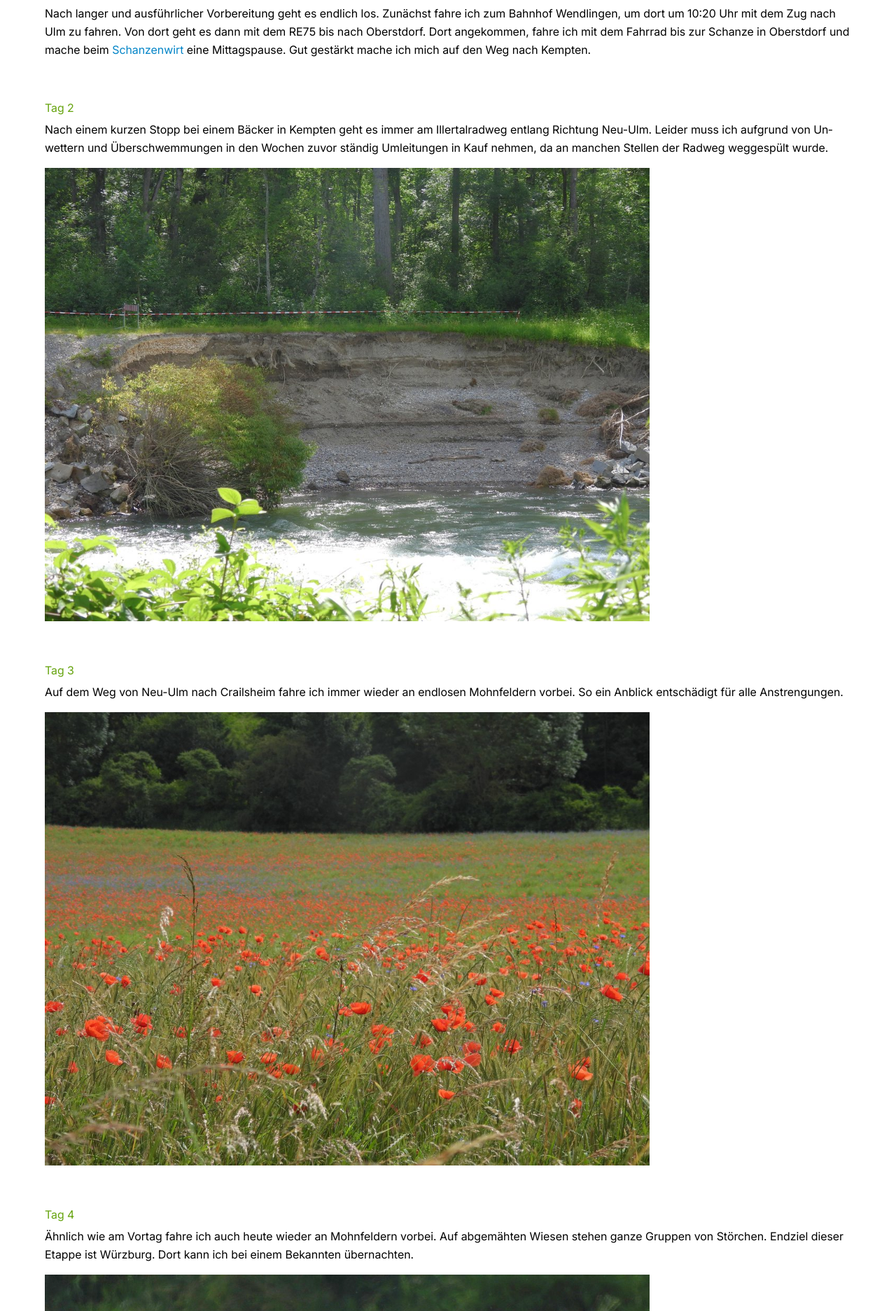
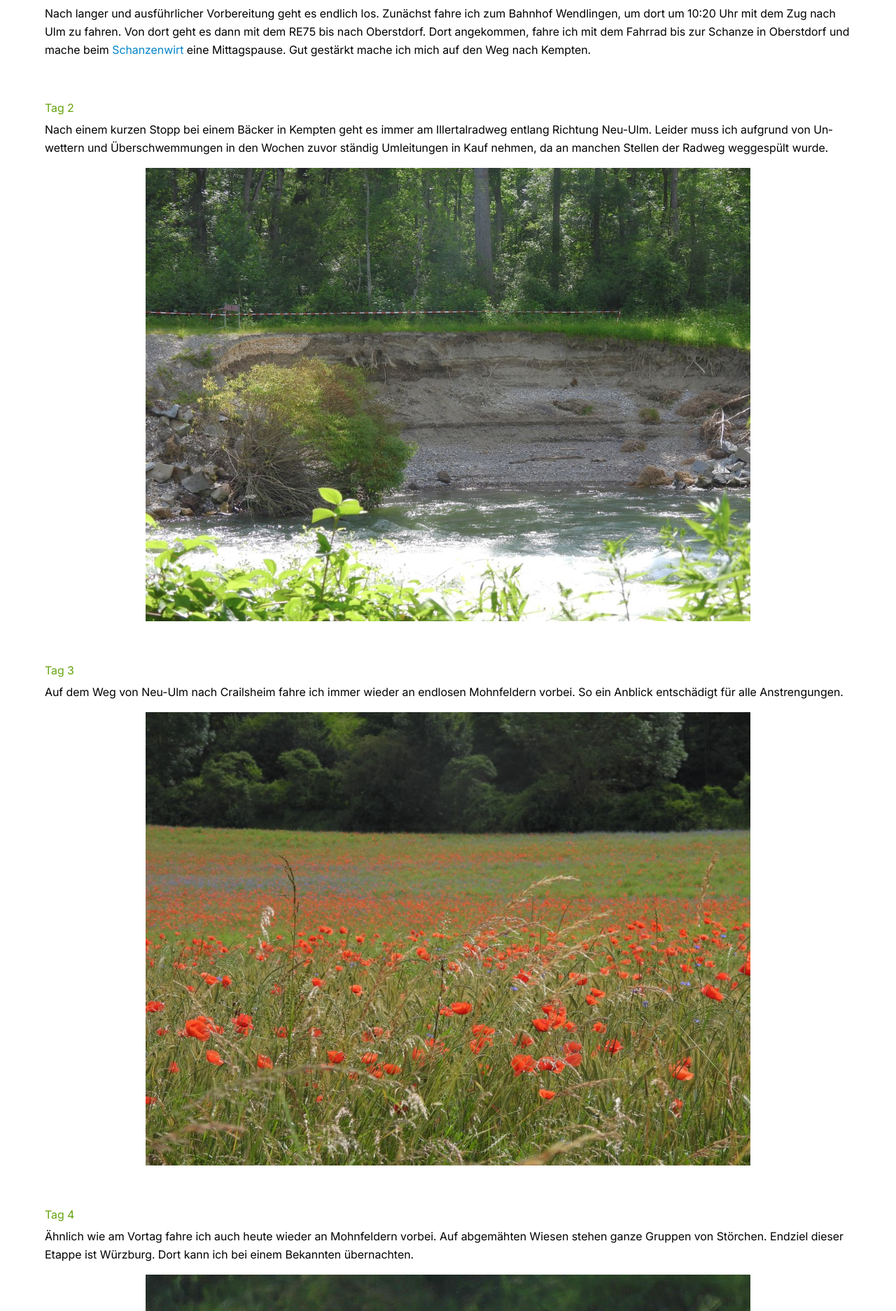
Before and after one commit to FrankWuensch/bike-blog-fw, a Jekyll site: the page built from 2024.md, in a window 1280 px wide. Shown: the part 1953-3827 px from the top of the page at 70% size. Built offline with Jekyll 4.4.1, drawn with Linux system fonts in a browser that asks for light colours.

Commit message:
start responsive design

```diff
--- a/2024.md
+++ b/2024.md
@@ -109,7 +109,7 @@
 Leider muss ich aufgrund von Unwettern und Überschwemmungen in den Wochen zuvor ständig Umleitungen in Kauf nehmen, da an manchen Stellen der Radweg
 weggespült wurde.
 
-<img src="{{site.baseurl}}src/images/abgebrochener_radweg.JPG" alt="Umleitung wegen Radwegschäden" loading="lazy" class="w-[75%]">
+<img src="{{site.baseurl}}src/images/abgebrochener_radweg.JPG" alt="Umleitung wegen Radwegschäden" loading="lazy" class="w-full xl:mx-auto xl:w-[75%]">
 
 <br />
 
@@ -117,7 +117,7 @@
 
 Auf dem Weg von Neu-Ulm nach Crailsheim fahre ich immer wieder an endlosen Mohnfeldern vorbei. So ein Anblick entschädigt für alle Anstrengungen.
 
-<img src="{{site.baseurl}}src/images/mohn.JPG" alt="Mohnfeld" loading="lazy" class="w-[75%]">
+<img src="{{site.baseurl}}src/images/mohn.JPG" alt="Mohnfeld" loading="lazy" class="w-full xl:mx-auto xl:w-[75%]">
 
 <br />
 
@@ -126,4 +126,4 @@
 Ähnlich wie am Vortag fahre ich auch heute wieder an Mohnfeldern vorbei. Auf abgemähten Wiesen stehen ganze Gruppen von Störchen.
 Endziel dieser Etappe ist Würzburg. Dort kann ich bei einem Bekannten übernachten.
 
-<img src="{{site.baseurl}}src/images/gleichschritt.JPG" alt="Störche im Gleichschritt" loading="lazy" class="w-[75%]">
+<img src="{{site.baseurl}}src/images/gleichschritt.JPG" alt="Störche im Gleichschritt" loading="lazy" class="w-full xl:mx-auto xl:w-[75%]">
--- a/_includes/header.html
+++ b/_includes/header.html
@@ -1,7 +1,34 @@
-<nav class="h-full w-full bg-lime-200">
+<nav class="relative h-full w-full bg-lime-200">
   <span class="mx-auto flex h-full max-w-6xl flex-row items-center gap-x-12">
     <img src="{{site.baseurl}}src/fahrrad_symbol.png" class="h-full" />
-    <span class="flex w-full items-center justify-between">
+    <!-- for mobile screens < 1280px -->
+    <h1 class="flex items-center justify-center xl:hidden">{{site.title}}</h1>
+    <div
+      class="absolute right-0 top-0 flex h-full w-20 items-center justify-center bg-white/50 hover:cursor-pointer xl:hidden"
+      id="menu"
+    >
+      <img
+        src="{{site.baseurl}}src/icons/menu.svg"
+        alt="menu-icon"
+        class="w-[75%]"
+      />
+      <div
+        class="fixed right-0 top-0 z-10 mt-20 hidden w-[75%] divide-y divide-lime-200 rounded-bl-xl bg-lime-50 shadow-md"
+        id="menu-content"
+      >
+        <span class="flex w-full flex-col">
+          {%for link in site.nav_links%}
+          <a
+            href="{%if link.href%}{{link.href}}{%endif%}"
+            class="w-full p-4 text-end text-xl text-lime-600 hover:bg-lime-100 hover:text-lime-800 hover:shadow-inner"
+            >{{link.name}}
+          </a>
+          {%endfor%}
+        </span>
+      </div>
+    </div>
+    <!-- for screens >= 1280px (xl) -->
+    <span class="flex w-full items-center justify-between max-xl:hidden">
       <h1>{{site.title}}</h1>
       <ul class="flex flex-row gap-x-8">
         {%for link in site.nav_links%}
--- a/_layouts/default.html
+++ b/_layouts/default.html
@@ -11,13 +11,30 @@
 
   <body class="base-font flex h-full w-full flex-col overflow-hidden">
     {%if page.header%}
-    <header class="flex-0 fixed left-0 top-0 h-48 w-full">
+    <header class="flex-0 fixed left-0 top-0 z-10 h-20 w-full xl:h-48">
       {% include header.html %}
     </header>
     {%endif%}
-    <!-- check responsive styling upon 1280px (--tw-xl) breakpoint -->
-    <main class="mt-48 h-full w-full flex-1 overflow-y-auto pb-24 pt-12">
+    <!-- check responsive styling upon 1280px (xl) breakpoint -->
+    <main
+      class="mt-20 h-full w-full flex-1 overflow-y-auto px-8 pb-12 pt-8 xl:mt-48 xl:px-0 xl:pb-24 xl:pt-12"
+      id="main-container"
+    >
       <div class="relative mx-auto max-w-6xl">{{content}}</div>
     </main>
+
+    <script>
+      document.addEventListener("DOMContentLoaded", () => {
+        const menu = document.querySelector("#menu");
+        const menuContent = document.querySelector("#menu-content");
+        const mainContainer = document.querySelector("#main-container");
+        if (menu) {
+          menu.addEventListener("click", (e) => {
+            menuContent.classList.toggle("hidden");
+            mainContainer.classList.toggle("blur-sm");
+          });
+        }
+      });
+    </script>
   </body>
 </html>
--- a/dist/output.css
+++ b/dist/output.css
@@ -657,6 +657,10 @@
   left: 0px;
 }
 
+.right-0 {
+  right: 0px;
+}
+
 .top-0 {
   top: 0px;
 }
@@ -667,6 +671,10 @@
 
 .isolation-auto {
   isolation: auto;
+}
+
+.z-10 {
+  z-index: 10;
 }
 
 .float-start {
@@ -722,8 +730,8 @@
   margin-top: 0.5rem;
 }
 
-.mt-48 {
-  margin-top: 12rem;
+.mt-20 {
+  margin-top: 5rem;
 }
 
 .box-border {
@@ -825,8 +833,8 @@
   display: none;
 }
 
-.h-48 {
-  height: 12rem;
+.h-20 {
+  height: 5rem;
 }
 
 .h-\[50\%\] {
@@ -835,6 +843,10 @@
 
 .h-full {
   height: 100%;
+}
+
+.w-20 {
+  width: 5rem;
 }
 
 .w-\[75\%\] {
@@ -1447,6 +1459,11 @@
   border-style: none;
 }
 
+.divide-lime-200 > :not([hidden]) ~ :not([hidden]) {
+  --tw-divide-opacity: 1;
+  border-color: rgb(217 249 157 / var(--tw-divide-opacity));
+}
+
 .place-self-auto {
   place-self: auto;
 }
@@ -1743,6 +1760,10 @@
   border-bottom-left-radius: 0.25rem;
 }
 
+.rounded-bl-xl {
+  border-bottom-left-radius: 0.75rem;
+}
+
 .rounded-br {
   border-bottom-right-radius: 0.25rem;
 }
@@ -1843,6 +1864,15 @@
   background-color: rgb(217 249 157 / var(--tw-bg-opacity));
 }
 
+.bg-lime-50 {
+  --tw-bg-opacity: 1;
+  background-color: rgb(247 254 231 / var(--tw-bg-opacity));
+}
+
+.bg-white\/50 {
+  background-color: rgb(255 255 255 / 0.5);
+}
+
 .decoration-slice {
   -webkit-box-decoration-break: slice;
           box-decoration-break: slice;
@@ -1953,21 +1983,38 @@
      object-fit: scale-down;
 }
 
+.p-4 {
+  padding: 1rem;
+}
+
+.px-8 {
+  padding-left: 2rem;
+  padding-right: 2rem;
+}
+
 .py-4 {
   padding-top: 1rem;
   padding-bottom: 1rem;
 }
 
-.pb-24 {
-  padding-bottom: 6rem;
+.pb-12 {
+  padding-bottom: 3rem;
 }
 
 .pl-4 {
   padding-left: 1rem;
 }
 
-.pt-12 {
-  padding-top: 3rem;
+.pl-8 {
+  padding-left: 2rem;
+}
+
+.pl-\[17\.5px\] {
+  padding-left: 17.5px;
+}
+
+.pr-8 {
+  padding-right: 2rem;
 }
 
 .pt-8 {
@@ -2028,6 +2075,16 @@
 
 .align-super {
   vertical-align: super;
+}
+
+.text-base {
+  font-size: 1rem;
+  line-height: 1.5rem;
+}
+
+.text-xl {
+  font-size: 1.25rem;
+  line-height: 1.75rem;
 }
 
 .font-bold {
@@ -2109,6 +2166,11 @@
 .text-blue-500 {
   --tw-text-opacity: 1;
   color: rgb(59 130 246 / var(--tw-text-opacity));
+}
+
+.text-lime-600 {
+  --tw-text-opacity: 1;
+  color: rgb(101 163 13 / var(--tw-text-opacity));
 }
 
 .text-neutral-500 {
@@ -2306,6 +2368,12 @@
   box-shadow: var(--tw-ring-offset-shadow, 0 0 #0000), var(--tw-ring-shadow, 0 0 #0000), var(--tw-shadow);
 }
 
+.shadow-md {
+  --tw-shadow: 0 4px 6px -1px rgb(0 0 0 / 0.1), 0 2px 4px -2px rgb(0 0 0 / 0.1);
+  --tw-shadow-colored: 0 4px 6px -1px var(--tw-shadow-color), 0 2px 4px -2px var(--tw-shadow-color);
+  box-shadow: var(--tw-ring-offset-shadow, 0 0 #0000), var(--tw-ring-shadow, 0 0 #0000), var(--tw-shadow);
+}
+
 .outline-none {
   outline: 2px solid transparent;
   outline-offset: 2px;
@@ -2339,6 +2407,11 @@
 
 .blur {
   --tw-blur: blur(8px);
+  filter: var(--tw-blur) var(--tw-brightness) var(--tw-contrast) var(--tw-grayscale) var(--tw-hue-rotate) var(--tw-invert) var(--tw-saturate) var(--tw-sepia) var(--tw-drop-shadow);
+}
+
+.blur-sm {
+  --tw-blur: blur(4px);
   filter: var(--tw-blur) var(--tw-brightness) var(--tw-contrast) var(--tw-grayscale) var(--tw-hue-rotate) var(--tw-invert) var(--tw-saturate) var(--tw-sepia) var(--tw-drop-shadow);
 }
 
@@ -2510,6 +2583,13 @@
   display: flex;
   width: 100%;
   justify-content: flex-end;
+  padding-bottom: 1rem;
+}
+
+@media (min-width: 1280px) {
+  h4 {
+    padding-bottom: 0px;
+  }
 }
 
 p {
@@ -2599,8 +2679,28 @@
   }
 }
 
+.hover\:cursor-pointer:hover {
+  cursor: pointer;
+}
+
+.hover\:bg-lime-100:hover {
+  --tw-bg-opacity: 1;
+  background-color: rgb(236 252 203 / var(--tw-bg-opacity));
+}
+
 .hover\:font-bold:hover {
   font-weight: 700;
+}
+
+.hover\:text-lime-800:hover {
+  --tw-text-opacity: 1;
+  color: rgb(63 98 18 / var(--tw-text-opacity));
+}
+
+.hover\:shadow-inner:hover {
+  --tw-shadow: inset 0 2px 4px 0 rgb(0 0 0 / 0.05);
+  --tw-shadow-colored: inset 0 2px 4px 0 var(--tw-shadow-color);
+  box-shadow: var(--tw-ring-offset-shadow, 0 0 #0000), var(--tw-ring-shadow, 0 0 #0000), var(--tw-shadow);
 }
 
 .before\:hover\:text-center:hover::before {
@@ -2621,9 +2721,51 @@
   text-align: center;
 }
 
+@media not all and (min-width: 1280px) {
+  .max-xl\:hidden {
+    display: none;
+  }
+}
+
 @media (min-width: 640px) {
   .sm\:underline {
     text-decoration-line: underline;
+  }
+}
+
+@media (min-width: 1280px) {
+  .xl\:mx-auto {
+    margin-left: auto;
+    margin-right: auto;
+  }
+
+  .xl\:mt-48 {
+    margin-top: 12rem;
+  }
+
+  .xl\:hidden {
+    display: none;
+  }
+
+  .xl\:h-48 {
+    height: 12rem;
+  }
+
+  .xl\:w-\[75\%\] {
+    width: 75%;
+  }
+
+  .xl\:px-0 {
+    padding-left: 0px;
+    padding-right: 0px;
+  }
+
+  .xl\:pb-24 {
+    padding-bottom: 6rem;
+  }
+
+  .xl\:pt-12 {
+    padding-top: 3rem;
   }
 }
 
--- a/src/input.css
+++ b/src/input.css
@@ -40,7 +40,7 @@
 }
 
 h4 {
-  @apply flex w-full justify-end;
+  @apply flex w-full justify-end pb-4 xl:pb-0;
 }
 
 p {
```
Also changed, not shown: index.html (+20 -3 lines), src/icons/menu.svg (added), 9 other files.
